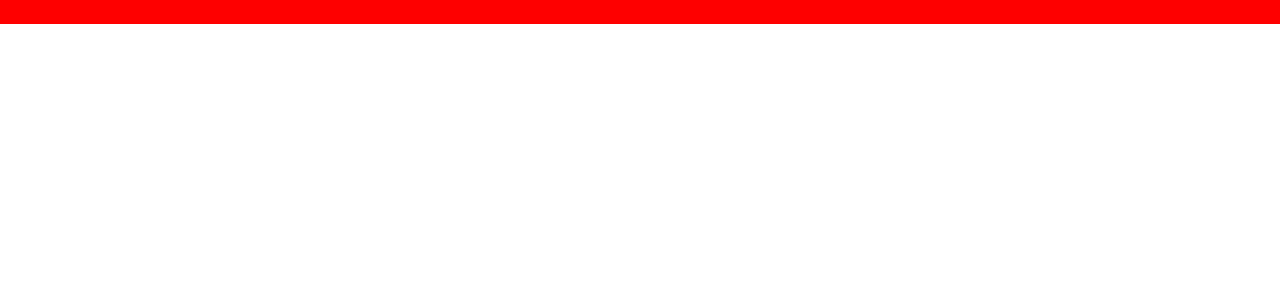
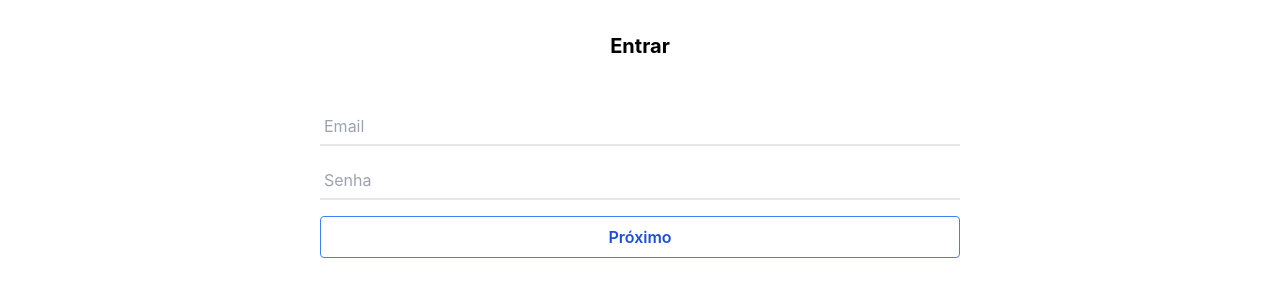
Before and after one commit to CEIP-USP/frontend, a React (Create React App) app: page / in a window 1280 px wide. Shown: the top 300 px of the page. Built offline with nearby package versions, Linux system fonts and the light colour scheme.

Commit message:
feat login

```diff
--- a/src/App.tsx
+++ b/src/App.tsx
@@ -1,10 +1,10 @@
 import React from 'react';
-import Card from './components/Card';
+import Login from './components/login/Login';
 
 function App(): JSX.Element {
   return (
     <div className="App">
-      <Card />
+      <Login />
     </div>
   );
 }
--- /dev/null
+++ b/src/components/login/Login.tsx
@@ -0,0 +1,45 @@
+import React, { useState } from 'react';
+
+// import { Container } from './styles';
+
+const Login = (): JSX.Element => {
+  const [email, setEmail] = useState('');
+  const [password, setPassword] = useState('');
+
+  return (
+    <div className="m">
+      <div>
+        <h1 className="my-8 text-xl font-bold text-center">Entrar</h1>
+      </div>
+      <div>
+        <form className="flex flex-col space-y-4 my-4 mx-3 lg:w-1/2 lg:mx-auto">
+          <div className="-mt-3 absolute tracking-wider px-1 text-xs"></div>
+          <input
+            placeholder="Email"
+            type="email"
+            autoComplete="false"
+            className="py-2 px-1 text-gray-900 border-b-2 outline-none block h-full w-full"
+            required
+            onBlur={(e) => setEmail(e.target.value)}
+          />
+          <input
+            placeholder="Senha"
+            type="password"
+            autoComplete="false"
+            className="py-2 px-1 text-gray-900 border-b-2 outline-none block h-full w-full"
+            required
+            onBlur={(e) => setPassword(e.target.value)}
+          />
+          <button
+            className="bg-transparent hover:bg-blue-500 text-blue-700 font-semibold hover:text-white py-2 px-4 border border-blue-500 hover:border-transparent rounded"
+            type="button"
+          >
+            Próximo
+          </button>
+        </form>
+      </div>
+    </div>
+  );
+};
+
+export default Login;
--- /dev/null
+++ b/src/components/services/LoginHandler.ts
@@ -0,0 +1,21 @@
+export interface IHttpClient {
+  put: (url: string, body: any) => Promise<any>;
+}
+
+export class LoginHandler {
+  constructor(
+    private readonly email: string[],
+    private readonly password: string[]
+  ) {}
+
+  handleSubmit(httpClient: IHttpClient = new AxiosHttpClient()) {
+    const requestBody = {
+      email: this.email,
+      password: this.password,
+    };
+
+    const url = process.env.BACKEND_URL || 'http://localhost:3333';
+
+    return httpClient.put(`${url}/login`, requestBody);
+  }
+}
```
